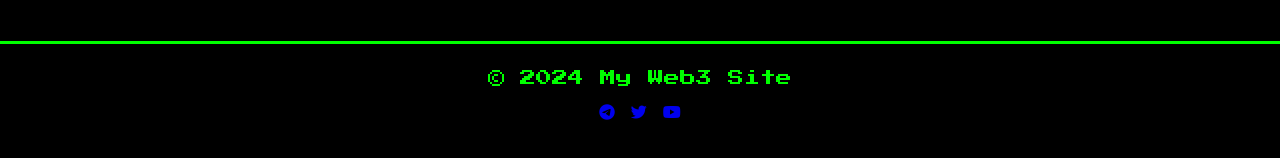
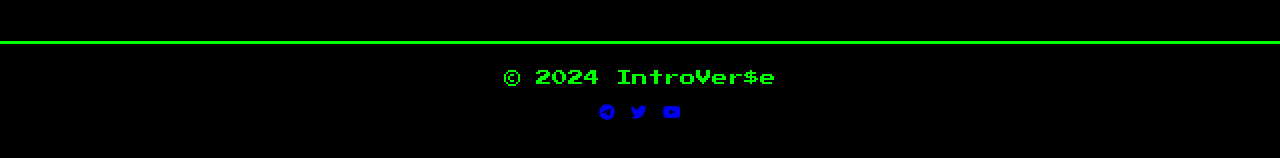
Before and after one commit to IntroVerse777/Intro, a plain HTML site: page games.html in a window 1280 px wide. Shown: the part 670-828 px from the top of the page. Drawn offline with Linux system fonts and the light colour scheme.

Commit message:
Update games.html

```diff
--- a/games.html
+++ b/games.html
@@ -26,7 +26,7 @@
         <p>Discover our decentralized applications.</p>
     </main>
     <footer>
-        <p>&copy; 2024 My Web3 Site</p>
+        <p>&copy; 2024 IntroVer$e</p>
         <div class="socials">
             <a href="https://t.me/IntroVerse7" target="_blank"><i class="fab fa-telegram-plane"></i></a>
             <a href="https://twitter.com/IntroVers777" target="_blank"><i class="fab fa-twitter"></i></a>
```
